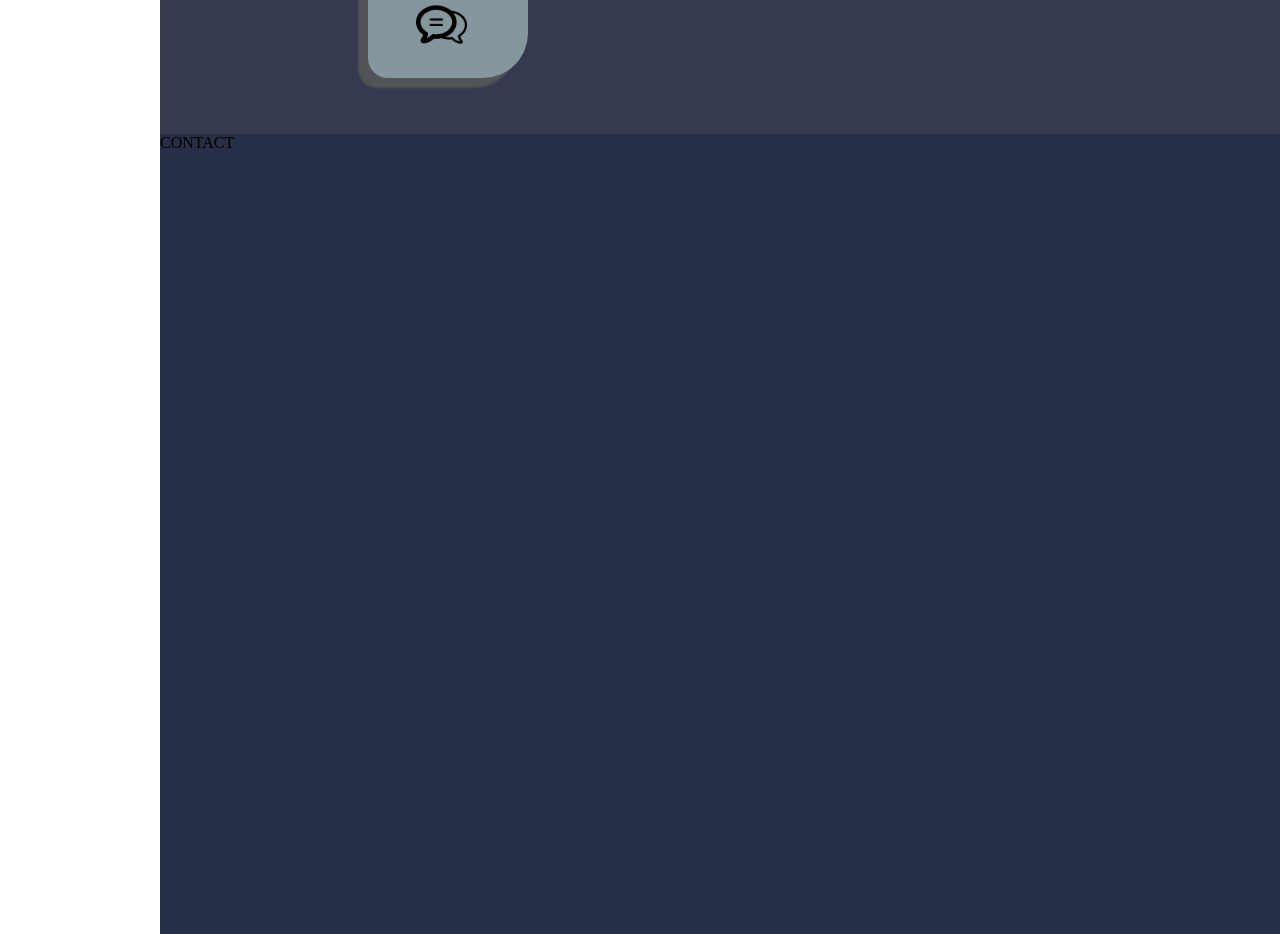
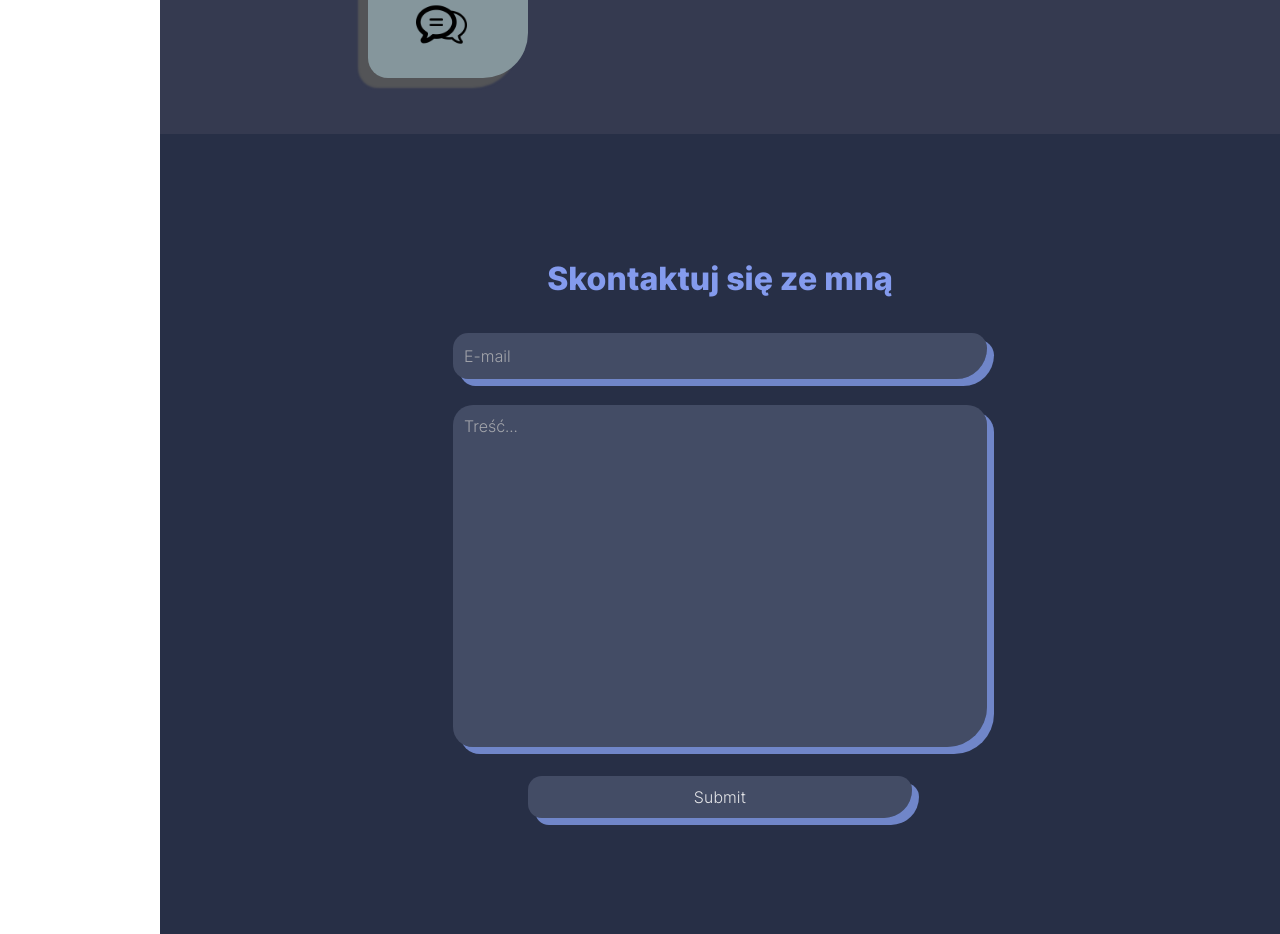
Before and after one commit to Kubixii/portfolio_old, a React (Create React App) app: page / in a window 1280 px wide. Shown: the part 1720-2654 px from the top of the page. Built offline with nearby package versions, Linux system fonts and the light colour scheme.

Commit message:
+ contact

```diff
--- a/package.json
+++ b/package.json
@@ -3,6 +3,7 @@
   "version": "0.1.0",
   "private": true,
   "dependencies": {
+    "@formspree/react": "^2.2.4",
     "@testing-library/jest-dom": "^5.16.2",
     "@testing-library/react": "^12.1.4",
     "@testing-library/user-event": "^13.5.0",
--- a/src/components/Main/Main.jsx
+++ b/src/components/Main/Main.jsx
@@ -16,12 +16,12 @@ const Main = () => {
         const contactOffset = document.getElementsByClassName('contact')[0].offsetTop
         const top = window.pageYOffset || document.documentElement.scrollTop
 
-        if (top > skillsOffset / 2 && top < contactOffset + (1 / 3 * contactOffset) && !skillsAnimationDone) {
+        if (top > skillsOffset / 2 && top < contactOffset * 2 && !skillsAnimationDone) {
             setSkillsAnimationDone(true)
             const skillBoxes = document.getElementsByClassName('skillBox');
 
             for (let i = 0; i < skillBoxes.length; i++) {
-                setTimeout(() => slideUpAnimation(skillBoxes[i]), 250 + (i * 70))
+                setTimeout(() => slideUpAnimation(skillBoxes[i]), 250 + (i * 80))
             }
         }
     }
--- a/src/components/aboutMe/AboutMe.jsx
+++ b/src/components/aboutMe/AboutMe.jsx
@@ -7,6 +7,7 @@ import { StoreContext } from '../../store/StoreProvider';
 const AboutMe = () => {
 
     const { languageText: { aboutMe } } = useContext(StoreContext)
+
     return (
         <div className='aboutMe panel'>
             <article>
--- a/src/components/contact/Contact.css
+++ b/src/components/contact/Contact.css
@@ -1,3 +1,72 @@
+@font-face {
+    font-family: Inter-ExtraBold;
+    src: url('../../fonts/static/Inter-ExtraBold.ttf');
+}
+
+@font-face {
+    font-family: Inter-Light;
+    src: url('../../fonts/static/Inter-Light.ttf');
+}
+
 .contact{
-background-color: #272f46;
+    background-color: #272f46;
+    color:#849bee;
+    font-family: Inter-ExtraBold;
+    text-align:center;
 }
+.formWrapper{
+    display: flex;
+    flex-direction: column;
+    height: 100vh;
+    justify-content: center;
+}
+.formTitle{
+    font-size:2.5vw;
+    padding:2%;
+}
+
+.formEmail,.formMessage, .formButton{
+    padding:1vw;
+}
+.formEmail input, .formMessage textarea, .formButton button{
+    border: none;
+    padding:1%;
+    border-radius: 20px;
+    border-bottom-right-radius: 40px;
+    box-shadow: 7px 7px 0px 0px #7086c9;
+    background-color:rgba(132, 143, 173, 0.3);
+    color:#e5e6e9;
+    font-size: 2vh;
+    font-family: Inter-Light;
+}
+.formEmail input::placeholder, .formMessage textarea::placeholder{
+    color:#a4a6ac;
+}
+.formEmail input:focus, .formMessage textarea:focus{
+    outline:none;
+    transform: scale(100.5%);
+    box-shadow: 7px 7px 0px 0px #6174ad;
+    background-color:rgba(132, 143, 173, 0.35);
+}
+
+.formEmail input{
+    width:40vw;
+    height: 3vh;
+}
+
+.formMessage textarea{
+    resize:none;
+    width:40vw;
+    height:40vh;
+}
+
+.formButton button{
+    width:30vw;
+}
+.formButton button:hover{
+    cursor: pointer;
+}
+.formButton button:active{
+    background-color:rgba(132, 143, 173, 0.2);
+    box-shadow: 7px 7px 0px 0px #6174ad;
+}
--- a/src/components/contact/Contact.jsx
+++ b/src/components/contact/Contact.jsx
@@ -1,11 +1,55 @@
 import './Contact.css'
+
+import { ValidationError, useForm } from '@formspree/react';
 
 import React from 'react';
 
+//TODO mobile styling, text in json file, animations
 const Skills = () => {
+
+    const [state, handleSubmit] = useForm("xbjwagrl");
+
+    if (state.succeeded) {
+        return <p>Thanks for joining!</p>;
+    }
+
     return (
         <div className='contact panel'>
-            CONTACT
+            <div className='formWrapper'>
+                <h2 className='formTitle'>Skontaktuj się ze mną</h2>
+                <form onSubmit={handleSubmit}>
+                    <div className='formEmail'>
+                        <input
+                            id="email"
+                            type="email"
+                            name="email"
+                            placeholder="E-mail"
+                        />
+                        <ValidationError
+                            prefix="Email"
+                            field="email"
+                            errors={state.errors}
+                        />
+                    </div>
+                    <div className='formMessage'>
+                        <textarea
+                            id="message"
+                            name="message"
+                            placeholder="Treść..."
+                        />
+                        <ValidationError
+                            prefix="Message"
+                            field="message"
+                            errors={state.errors}
+                        />
+                    </div>
+                    <div className='formButton'>
+                        <button type="submit" disabled={state.submitting}>
+                            Submit
+                        </button>
+                    </div>
+                </form>
+            </div>
         </div>
     );
 }
--- a/src/components/skills/Skills.jsx
+++ b/src/components/skills/Skills.jsx
@@ -12,7 +12,7 @@ const Skills = () => {
 
     const importImages = (r) => {
         let images = {};
-        r.keys().map((item, index) => { images[item.replace('./', '')] = r(item); });
+        r.keys().map((item) => { images[item.replace('./', '')] = r(item); });
         return images;
     }
 
--- a/src/components/skills/skillBox/SkillBox.css
+++ b/src/components/skills/skillBox/SkillBox.css
@@ -17,7 +17,7 @@
     border-bottom-right-radius: 45px;
     box-shadow: -10px 10px 2px #535457;
     position:relative;
-    opacity:0.01;
+    opacity:0.0;
     transform:translateY(10vh);
 }
 .skillBox p{
--- a/src/contents/contents.json
+++ b/src/contents/contents.json
@@ -72,9 +72,9 @@
             "contact": "Contact me"
         },
         "aboutMe": {
-            "introduction": "Hi, my name Jakub Filipek",
+            "introduction": "Hi, my name is Jakub Filipek",
             "whatIDo": "Junior Web Developer (React.js)",
-            "whoIAm": "I'm a Applied Computer Science student at Politechnika Krakowska. Interested in programming, everything technology related especialy smartphones, computer components and making my house intelligent. I like to tinker with stuff. Apart from that I play some games, listen to some EDM and relax on a bike ride."
+            "whoIAm": "I'm an Applied Computer Science student at Politechnika Krakowska. Interested in programming, everything technology related especialy smartphones, computer components and making my house intelligent. I like to tinker with stuff. Apart from that I play some games, listen to some EDM and relax on a bike ride."
         },
         "skills": [
             {
```
Also changed, not shown: 1 other file (tests, documents, lock files or other folders).
